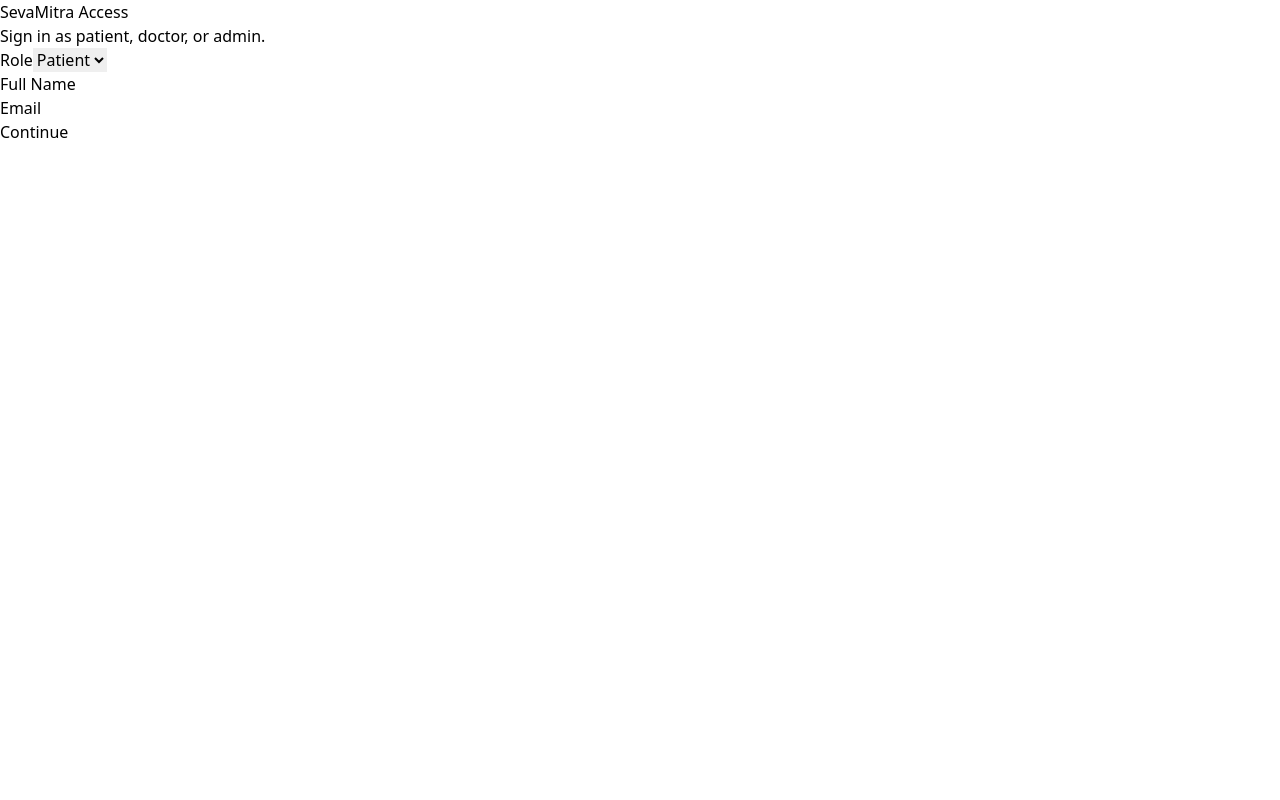
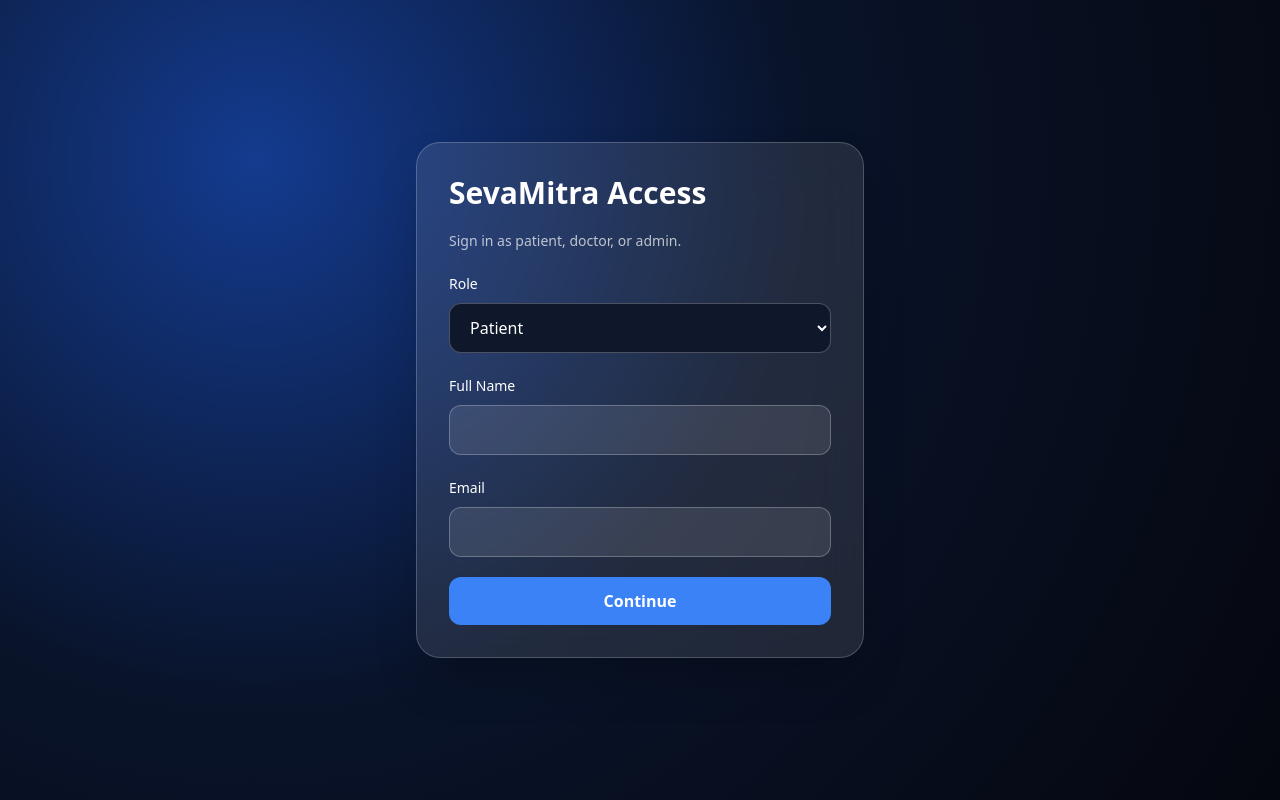
Before and after one commit to vidushim03/SevaMitra-Rural-Telemedicine-Platform, a React (Vite) app: page /login in a window 1280 px wide. Built offline with nearby package versions, Linux system fonts and the light colour scheme.

Commit message:
fix: update tailwind config to scan javascript files

```diff
--- a/tailwind.config.js
+++ b/tailwind.config.js
@@ -2,10 +2,10 @@
 export default {
   darkMode: ["class"],
   content: [
-    './pages/**/*.{ts,tsx}',
-    './components/**/*.{ts,tsx}',
-    './app/**/*.{ts,tsx}',
-    './src/**/*.{ts,tsx}',
+    './pages/**/*.{js,jsx}',
+    './components/**/*.{js,jsx}',
+    './app/**/*.{js,jsx}',
+    './src/**/*.{js,jsx}',
   ],
   prefix: "",
   theme: {
```
